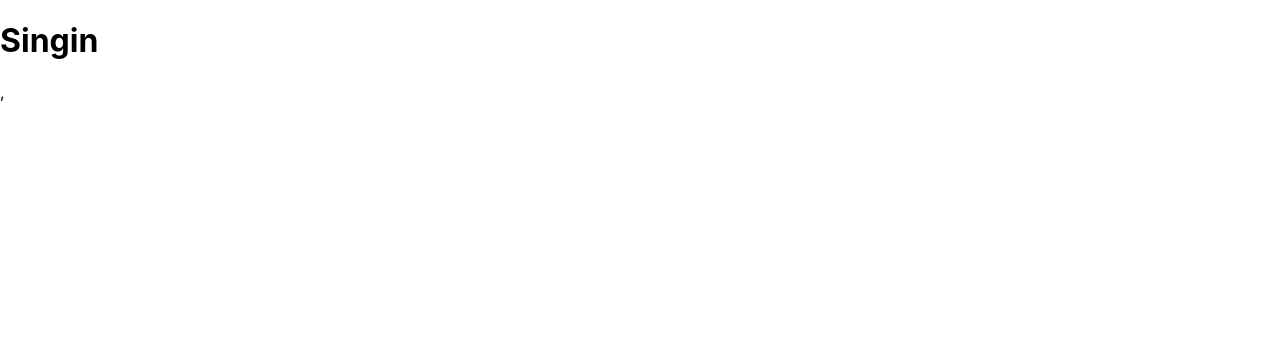
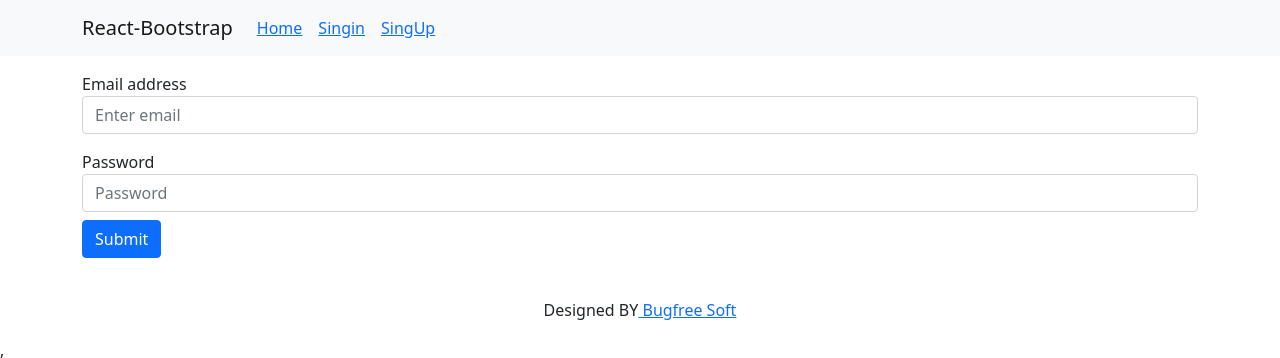
Before and after one commit to monsur22/singin-react-laravel, a React (Create React App) app: page /Singin in a window 1280 px wide. Shown: the top 358 px of the page. Built offline with nearby package versions, Linux system fonts and the light colour scheme.

Commit message:
all form done

```diff
--- a/src/App.js
+++ b/src/App.js
@@ -5,12 +5,15 @@ import {
   Route,
   useRoutes,
 } from "react-router-dom";
+import Header from './layout/Header';
+import Footer from './layout/Footer';
 import Home from './pages/Home';
 import Singin from './pages/Singin';
 import Singup from './pages/Singup';
 function App() {
   return (
     <div >
+      <Header/>
      <Routes>
 
             <Route path="/" element={<Home/>}/>
@@ -20,6 +23,8 @@ function App() {
 
 
       </Routes>
+      <Footer/>
+
     </div>
   );
 }
--- /dev/null
+++ b/src/layout/Footer.jsx
@@ -0,0 +1,18 @@
+import React from 'react'
+import 'bootstrap/dist/css/bootstrap.min.css';
+
+const Footer = () => {
+    return (
+        <div className='container'>
+
+            <footer className="page-footer font-small blue pt-4">
+            <div className="footer-copyright text-center py-3">Designed BY
+                <a href=""> Bugfree Soft</a>
+            </div>
+
+        </footer>
+        </div>
+    )
+}
+
+export default Footer
--- /dev/null
+++ b/src/layout/Header.jsx
@@ -0,0 +1,42 @@
+import React from 'react'
+import 'bootstrap/dist/css/bootstrap.min.css';
+import { useState } from 'react';
+import { Link, useLocation } from 'react-router-dom'
+import {
+    Nav,
+    Navbar,
+    Container,
+    NavDropdown,
+
+} from 'react-bootstrap'
+const Header = () => {
+
+
+    return (
+        <div>
+            <Navbar bg="light" expand="lg">
+                <Container>
+                    <Navbar.Brand href="#home">React-Bootstrap</Navbar.Brand>
+                    <Navbar.Toggle aria-controls="basic-navbar-nav" />
+                    <Navbar.Collapse id="basic-navbar-nav">
+                    <Nav className="me-auto">
+                        <Nav.Link href=""><Link to={'/'}>Home</Link></Nav.Link>
+                        <Nav.Link href=""><Link to={'/Singin'}>Singin</Link></Nav.Link>
+                        <Nav.Link href=""><Link to={'/Singup'}>SingUp</Link></Nav.Link>
+                        {
+                            localStorage.getItem('token') ?
+                        <Nav.Link href=""><Link to={'/'}>Logout</Link></Nav.Link>
+                        :
+                        null
+
+                        }
+
+                    </Nav>
+                    </Navbar.Collapse>
+                </Container>
+            </Navbar>
+        </div>
+    )
+}
+
+export default Header
--- a/src/pages/Singin.jsx
+++ b/src/pages/Singin.jsx
@@ -1,9 +1,23 @@
 import React from 'react'
+import {
+    Form,
+    Button,
 
+} from 'react-bootstrap'
 const Singin = () => {
     return (
-        <div>
-            <h1>Singin</h1>
+        <div className='container'>
+            <form>
+                <div className="form-group mt-3">
+                    <label htmlFor="exampleInputEmail1">Email address</label>
+                    <input type="email" className="form-control" id="exampleInputEmail1" aria-describedby="emailHelp" placeholder="Enter email"autoComplete='off' />
+                </div>
+                <div className="form-group mt-3">
+                    <label htmlFor="exampleInputPassword1">Password</label>
+                    <input type="password" className="form-control" id="exampleInputPassword1" placeholder="Password" autoComplete='off'/>
+                </div>
+                <button type="submit" className="btn btn-primary mt-2">Submit</button>
+            </form>
         </div>
     )
 }
--- a/src/pages/Singup.jsx
+++ b/src/pages/Singup.jsx
@@ -2,8 +2,27 @@ import React from 'react'
 
 const Singup = () => {
     return (
-        <div>
-            <h1>singup</h1>
+        <div className='container'>
+            <form>
+                <div className="form-group">
+                    <label htmlFor="exampleInputEmail1">Name</label>
+                    <input type="text" className="form-control" id="exampleInputEmail1" name="name"aria-describedby="emailHelp" placeholder="Enter Name" />
+                </div>
+                <div className="form-group mt-3">
+                    <label htmlFor="exampleInputEmail1">Email address</label>
+                    <input type="email" className="form-control " id="exampleInputEmail1" name="email" aria-describedby="emailHelp" placeholder="Enter email" />
+                </div>
+                <div className="form-group mt-3">
+                    <label htmlFor="exampleInputPassword1">Password</label>
+                    <input type="password" className="form-control " id="exampleInputPassword1"name="password" placeholder="Password" />
+                </div>
+                <div className="form-group mt-3">
+                    <label htmlFor="exampleInputPassword1">Password</label>
+                    <input type="password" className="form-control " id="exampleInputPassword1"name="re-password" placeholder="Re-Password" />
+                </div>
+
+                <button type="submit" className="btn btn-primary mt-2">Submit</button>
+            </form>
         </div>
     )
 }
```
